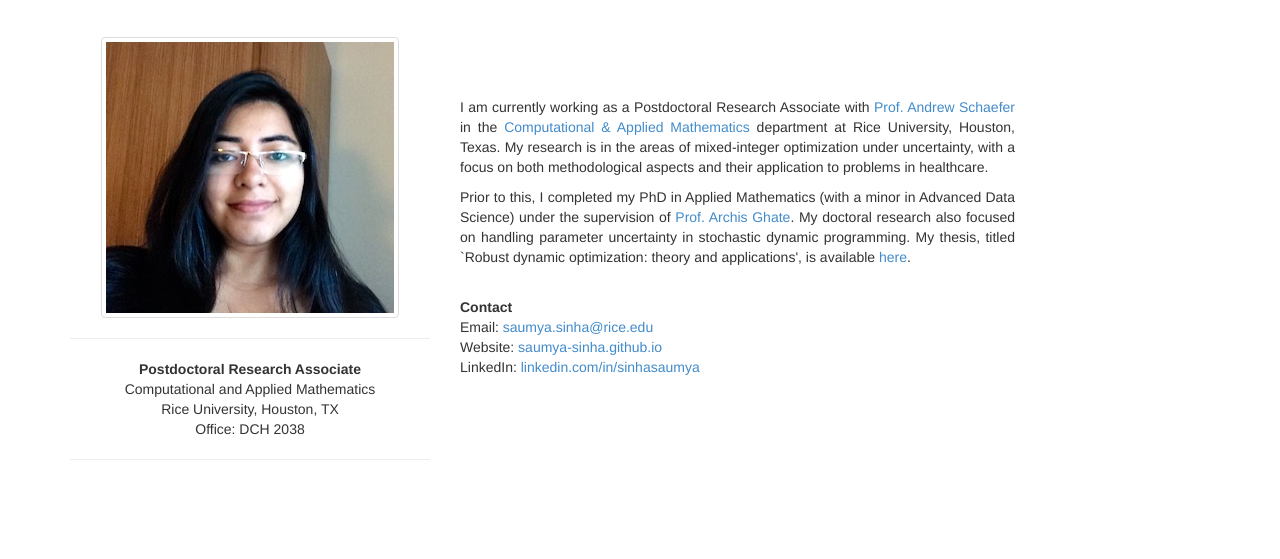
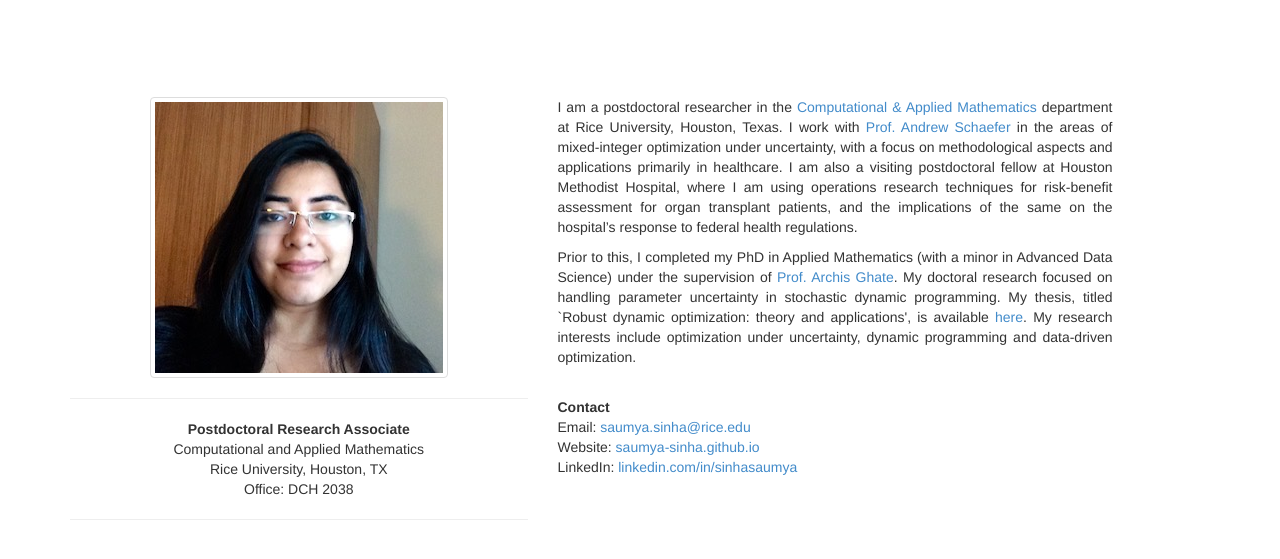
Before and after one commit to saumya-sinha/saumya-sinha.github.io, a plain HTML site: page index.html in a window 1280 px wide. Shown: the part 53-612 px from the top of the page. Drawn offline with nearby package versions, Linux system fonts and the light colour scheme.

Commit message:
Updated home page

```diff
--- a/index.html
+++ b/index.html
@@ -36,7 +36,10 @@
         <br>
         <div class="container">
             <div class="row">
-                <div class="col-md-4">
+                <div class="col-md-5">
+                	<br>
+                    <br>
+                    <br>
                     <center><img class="img-thumbnail" alt="Thumbnail Image" src="images/saumya_pic.jpg"></center>
 
                     <center><hr><b>Postdoctoral Research Associate</b><br>
@@ -51,11 +54,11 @@
                     <br>
                     <br>
                     <p class="text-justify">
-                        I am currently working as a Postdoctoral Research Associate with <a href="https://www.caam.rice.edu/~andrew.schaefer/">Prof. Andrew Schaefer</a> in the <a href="https://www.caam.rice.edu/">Computational & Applied Mathematics</a> department at Rice University, Houston, Texas. My research is in the areas of mixed-integer optimization under uncertainty, with a focus on both methodological aspects and their application to problems in healthcare.
+                        I am a postdoctoral researcher in the <a href="https://www.caam.rice.edu/">Computational & Applied Mathematics</a> department at Rice University, Houston, Texas. I work with <a href="https://www.caam.rice.edu/~andrew.schaefer/">Prof. Andrew Schaefer</a> in the areas of mixed-integer optimization under uncertainty, with a focus on methodological aspects and applications primarily in healthcare. I am also a visiting postdoctoral fellow at Houston Methodist Hospital, where I am using operations research techniques for risk-benefit assessment for organ transplant patients, and the implications of the same on the hospital’s response to federal health regulations.
                     </p>
 
                     <p class="text-justify">
-                        Prior to this, I completed my PhD in Applied Mathematics (with a minor in Advanced Data Science) under the supervision of <a href="http://faculty.washington.edu/archis/">Prof. Archis Ghate</a>. My doctoral research also focused on handling parameter  uncertainty in stochastic dynamic programming. My thesis, titled `Robust dynamic optimization: theory and applications', is available <a href="Thesis.pdf">here</a>.
+                        Prior to this, I completed my PhD in Applied Mathematics (with a minor in Advanced Data Science) under the supervision of <a href="http://faculty.washington.edu/archis/">Prof. Archis Ghate</a>. My doctoral research focused on handling parameter uncertainty in stochastic dynamic programming. My thesis, titled `Robust dynamic optimization: theory and applications', is available <a href="Thesis.pdf">here</a>. My research interests include optimization under uncertainty, dynamic programming and data-driven optimization.
                     </p>
                     </p>
                     <br>
```
Also changed, not shown: 1 other file.
